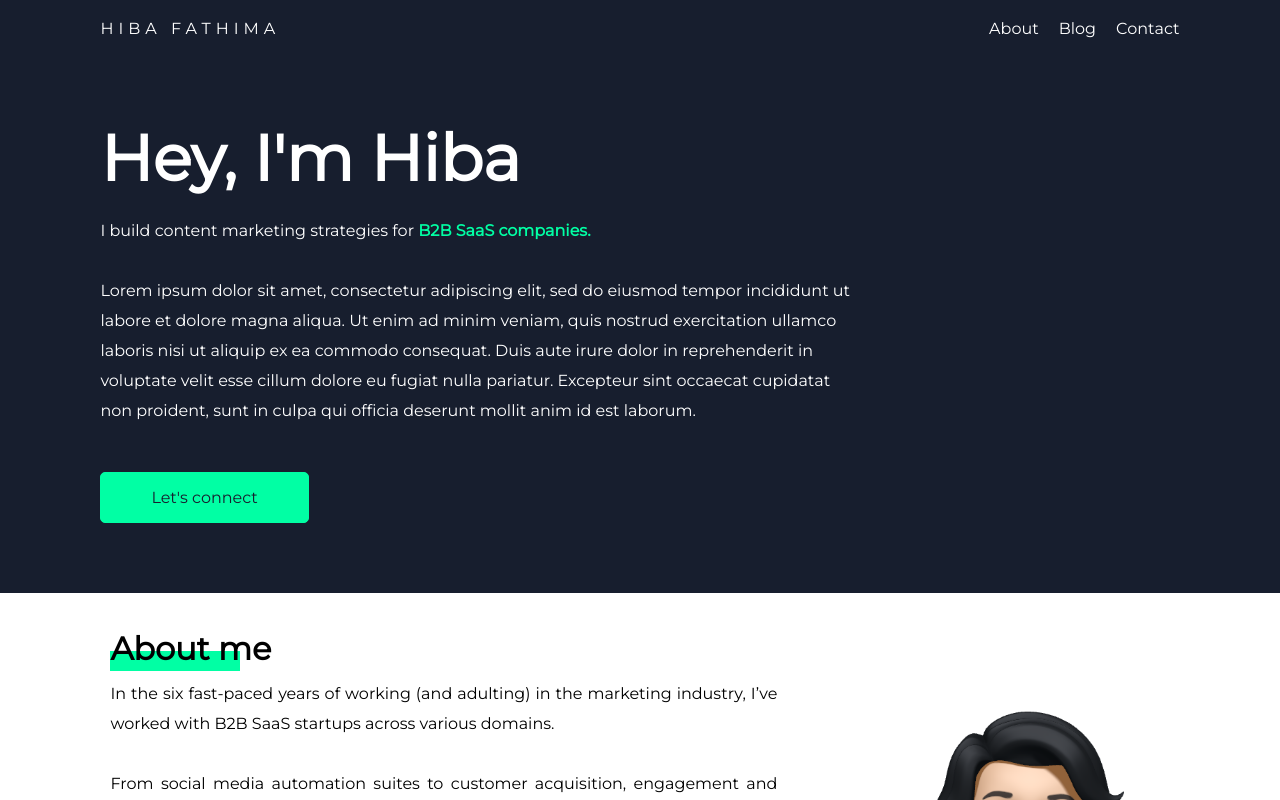
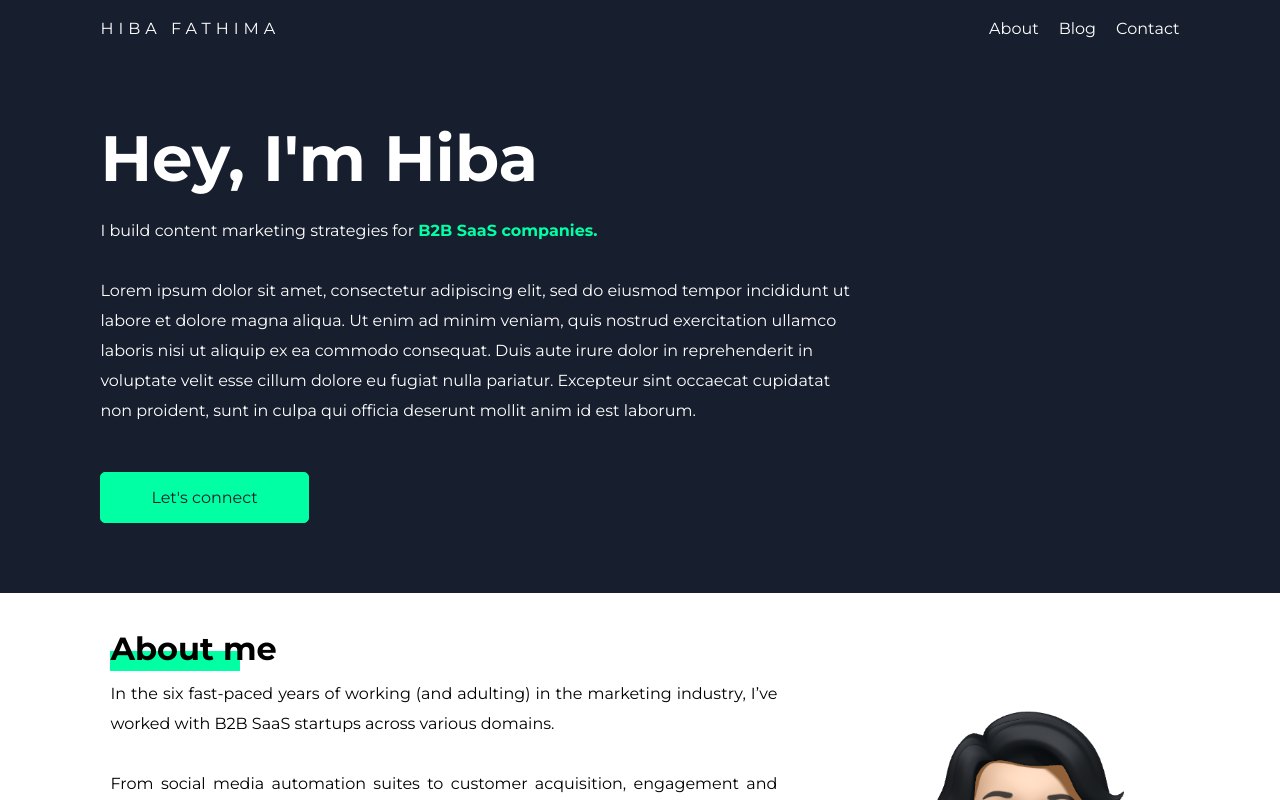
Before and after one commit to ambx/iDeotic-Internship-Portfolio, a Next.js app: page / in a window 1280 px wide. Shown: the top 800 px of the page. Built offline with nearby package versions, Linux system fonts and the light colour scheme.

Commit message:
fixed font issue

```diff
--- a/pages/_app.js
+++ b/pages/_app.js
@@ -1,7 +1,7 @@
 import Layout from '../components/Layout/index'
 import '../styles/global.scss'
 import "@fontsource/montserrat"
-import "@fontsource/poppins"
+import "@fontsource/montserrat/700.css"
 
 export default function MyApp({ Component, pageProps }) {
   return (
--- a/styles/global.scss
+++ b/styles/global.scss
@@ -12,7 +12,10 @@ body {
   box-sizing: border-box;
   font-family: "Montserrat", sans-serif;
 }
-
+h1,h1{
+  font-family: 'Montserrat', sans-serif;
+  font-weight: 700;
+}
 li{
   list-style: none;
 }
```
